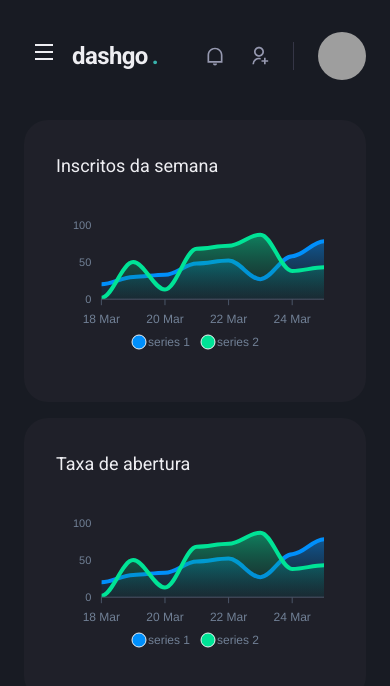
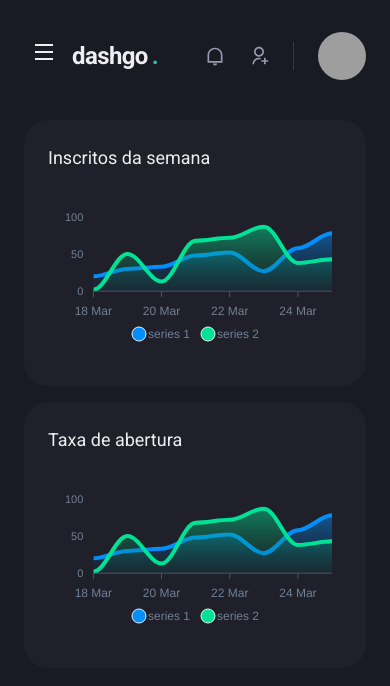
Before and after one commit to moutinhofuturedev/DashGO, a Next.js app: page /dashboard in a window 390 px wide. Shown: the top 686 px of the page. Built offline with nearby package versions, Linux system fonts and the light colour scheme; grey boxes are pictures that could not be loaded.

Commit message:
feat: dashboard responsiva

```diff
--- a/src/pages/dashboard.tsx
+++ b/src/pages/dashboard.tsx
@@ -27,13 +27,13 @@ export default function Dashboard() {
         >
           <Sidebar />
           <SimpleGrid flex={"0.25rem"} gap={"1rem"} minChildWidth={"20rem"}>
-            <Box p={"2rem"} bg={"gray.800"} borderRadius={"1.5rem"}>
+            <Box p={["1.5rem", "2rem"]} bg={"gray.800"} borderRadius={"1.5rem"}>
               <Text fontSize={"lg"} mb={"1rem"}>
                 Inscritos da semana
               </Text>
               <Chart type="area" height={160} options={options} series={series}/>
             </Box>
-            <Box p={"2rem"} bg={"gray.800"} borderRadius={"1.5rem"}>
+            <Box p={["1.5rem", "2rem"]} bg={"gray.800"} borderRadius={"1.5rem"}>
               <Text fontSize={"lg"} mb={"1rem"}>
                 Taxa de abertura
               </Text>
```
